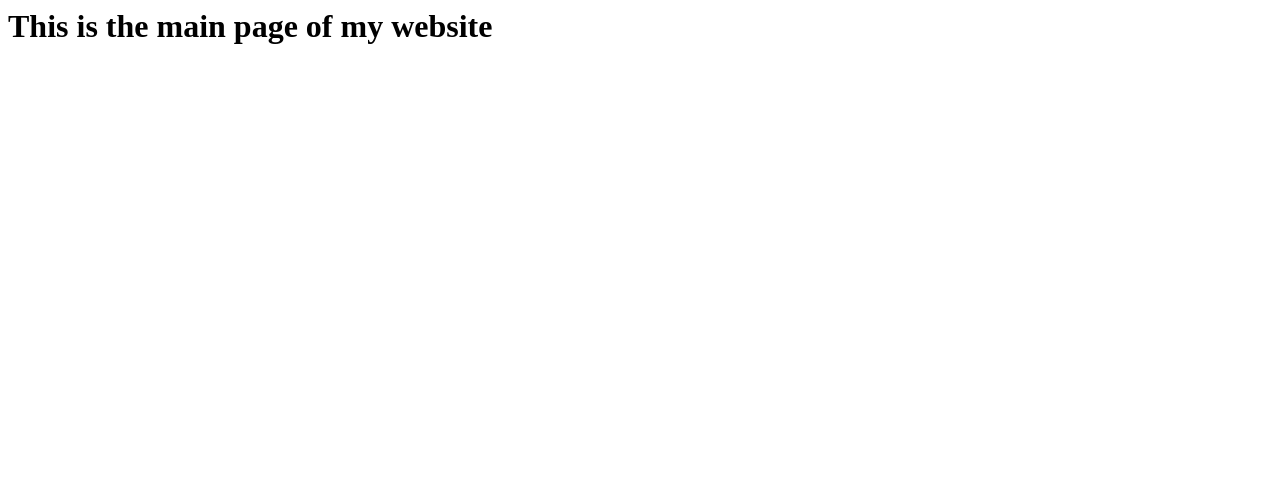
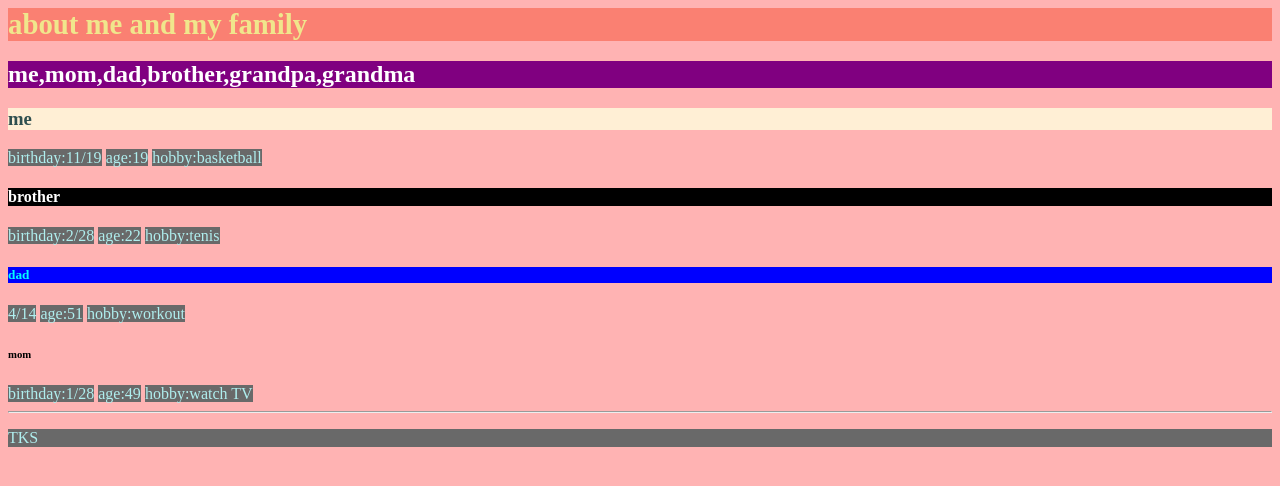
Before and after one commit to 911119William/911119William.github.io, a plain HTML site: page docs/index.html in a window 1280 px wide. Drawn offline with Linux system fonts and the light colour scheme.

Commit message:
Update index.html

```diff
--- a/docs/index.html
+++ b/docs/index.html
@@ -1,8 +1,39 @@
 <html>
 <head>
-<title>Main page</title>
+<style>
+	body { background-color: #ffb3b3; }
+	h1 { background-color: rgb(250,128,114); color: #F0E68C; font-size: 1.8em; }
+	h2 { background-color: purple; color: white; }
+	h3 { background-color: rgb(255,239,213); color: #2F4F4F }
+	h4 { background-color: #000000; color: rgb(255,255,255); }
+	h5 { background-color: rgb(0,0,255); color: #00FFFF; }
+	p  { background-color: #696969; color: rgb(175,238,238);}
+	p1  { background-color: #696969; color: rgb(175,238,238);}
+	p2  { background-color: #696969; color: rgb(175,238,238);}
+	p3 { background-color: #696969; color: rgb(175,238,238);}
+</style>
 </head>
+
 <body>
-<h1>This is the main page of my website</h1>
+<h1>about me and my family</h1>
+<h2>me,mom,dad,brother,grandpa,grandma</h2>
+<h3>me</h3>
+ <p1>birthday:11/19</p1>
+ <p2>age:19</p2>
+ <p3>hobby:basketball</p3>
+<h4>brother</h4>
+ <p1>birthday:2/28</p1>
+ <p2>age:22</p2>
+ <p3>hobby:tenis</p3>
+<h5>dad</h5>
+ <p1>4/14</p1>
+ <p2>age:51</p2>
+ <p3>hobby:workout</p3>
+<h6>mom</h6>
+ <p1>birthday:1/28</p1>
+ <p2>age:49</p2>
+ <p3>hobby:watch TV</p3>
+<hr>
+<p>TKS</p>
 </body>
 </html>
```
